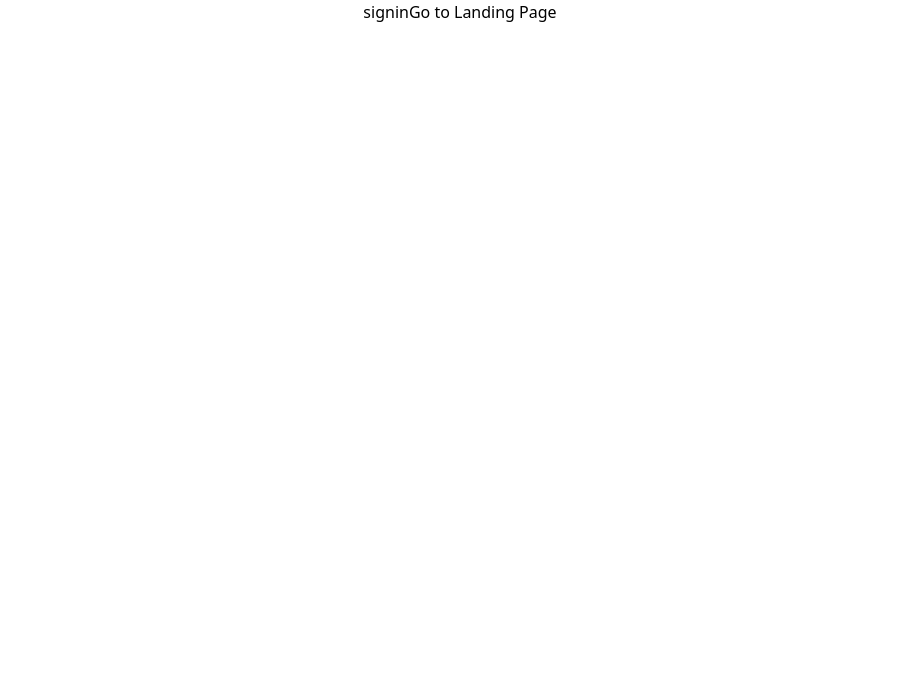
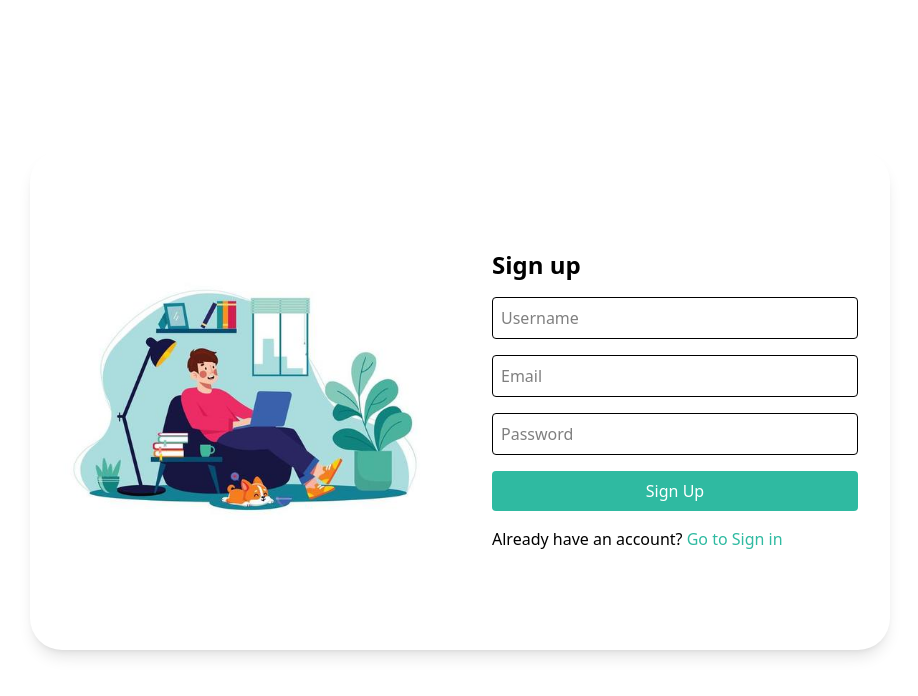
Before and after one commit to EyramKomla/CourseLink, a React (Vite) app in the folder CourseLink/: page / in a window 1280 px wide. Shown: the top 696 px of the page, without its empty margins (180-1098 px from the left). Built offline with nearby package versions, Linux system fonts and the light colour scheme.

Commit message:
Done the frontend for the sign up and login pages

```diff
--- a/CourseLink/src/App.jsx
+++ b/CourseLink/src/App.jsx
@@ -4,7 +4,8 @@ import viteLogo from '/vite.svg'
 import './App.css'
 import { Route, Routes } from 'react-router-dom'
 import LandingPage from './pages/landingpage'
-import SignIn from './pages/signin'
+import SignUp from './pages/Signup'
+import Login from './pages/login'
 
 function App() {
   const [count, setCount] = useState(0)
@@ -13,7 +14,8 @@ function App() {
     <>
       <Routes>
         <Route path='/landing' element={<LandingPage/>}/>
-        <Route path='/' element={<SignIn/>}/>
+        <Route path='/' element={<SignUp/>}/>
+        <Route path='/login' element={<Login/>}/>
       </Routes>
     </>
   )
--- a/CourseLink/src/pages/Landingpage.jsx
+++ b/CourseLink/src/pages/Landingpage.jsx
@@ -5,7 +5,7 @@ function landingpage() {
   return (
     <div >
         <p>landingpage</p>
-        <Link to='/'>Go to Sign In</Link>
+        <Link to='/'>Go to Sign up</Link>
     </div>
   )
 }
--- a/CourseLink/src/pages/Signin.jsx
+++ /dev/null
@@ -1,13 +0,0 @@
-import React from 'react'
-import { Link } from 'react-router-dom'
-
-function signin() {
-  return (
-    <div className='flex justify-center '>
-        <div>signin</div>
-        <Link to="/landing">Go to Landing Page</Link>
-    </div>
-  )
-}
-
-export default signin
--- /dev/null
+++ b/CourseLink/src/pages/Signup.jsx
@@ -0,0 +1,28 @@
+import React from 'react'
+import { Link } from 'react-router-dom'
+import SignInPic from '../assets/male-freelancer-working-from-home-vector.jpg'
+
+function SignUp() {
+  return (
+    <div className='flex flex-col items-center justify-center min-h-screen w-full'>
+        <div className=' h-[500px] w-[860px] bg-white rounded-4xl shadow-lg flex'>
+            <div className='h-full w-[50%] rounded-4xl'>
+                <img src={SignInPic} alt='Sign In' className='h-full w-full object-scale-down rounded-4xl' />
+            </div>
+            <div className='h-full w-[50%] flex flex-col justify-center p-8'>
+                <h1 className='font-bold text-2xl'>Sign up</h1>
+                <form className='flex flex-col mt-4'>
+                    <input type='text' placeholder='Username' className='mb-4 p-2 border rounded' />
+                    <input type='email' placeholder='Email' className='mb-4 p-2 border rounded' />
+                    <input type='password' placeholder='Password' className='mb-4 p-2 border rounded' />
+                    <button type='submit' className='bg-[#2fbaa1] text-white p-2 rounded'>Sign Up</button>
+                </form>
+                <p className='mt-4'>Already have an account? <Link to='/login' className='text-[#2fbaa1]'>Go to Sign in</Link></p>
+
+            </div>
+        </div>
+    </div>
+  )
+}
+
+export default SignUp
--- /dev/null
+++ b/CourseLink/src/pages/login.jsx
@@ -0,0 +1,27 @@
+import React from 'react'
+import { Link } from 'react-router-dom'
+import SignInPic from '../assets/male-freelancer-working-from-home-vector.jpg'
+
+function Login() {
+  return (
+    <div className='flex flex-col items-center justify-center min-h-screen w-full'>
+        <div className=' h-[500px] w-[860px] bg-white rounded-4xl shadow-lg flex'>
+            <div className='h-full w-[50%] rounded-4xl'>
+                <img src={SignInPic} alt='Sign In' className='h-full w-full object-scale-down rounded-4xl' />
+            </div>
+            <div className='h-full w-[50%] flex flex-col justify-center p-8'>
+                <h1 className='font-bold text-2xl'>Sign in</h1>
+                <form className='flex flex-col mt-4'>
+                    <input type='email' placeholder='Email' className='mb-4 p-2 border rounded' />
+                    <input type='password' placeholder='Password' className='mb-4 p-2 border rounded' />
+                    <button type='submit' className='bg-[#2fbaa1] text-white p-2 rounded'>Sign In</button>
+                </form>
+                <p className='mt-4'>Don't have an account? <Link to='/' className='text-[#2fbaa1]'>Go to Sign Up</Link></p>
+
+            </div>
+        </div>
+    </div>
+  )
+}
+
+export default Login
```
Also changed, not shown: CourseLink/src/assets/male-freelancer-working-from-home-vector.jpg (added).
